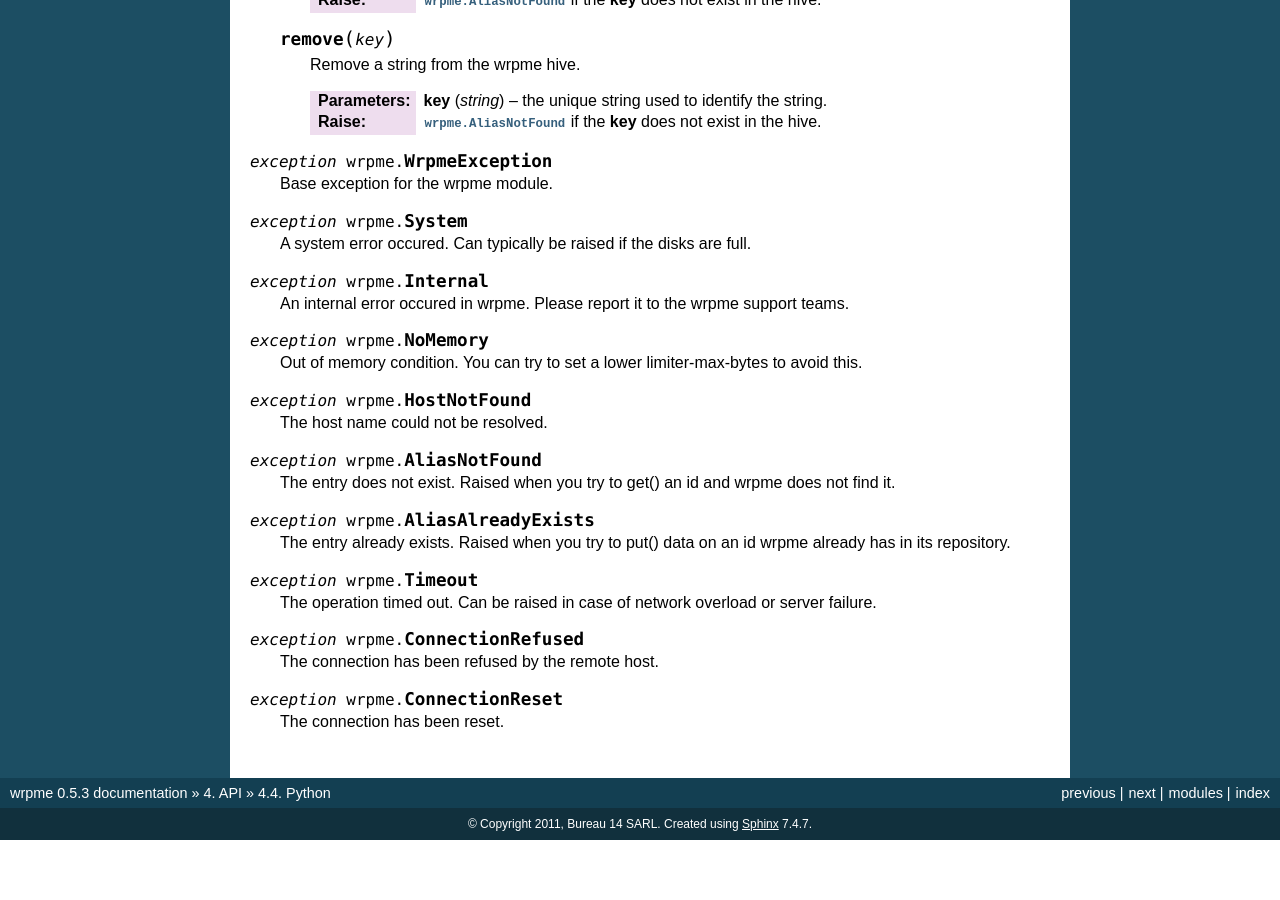
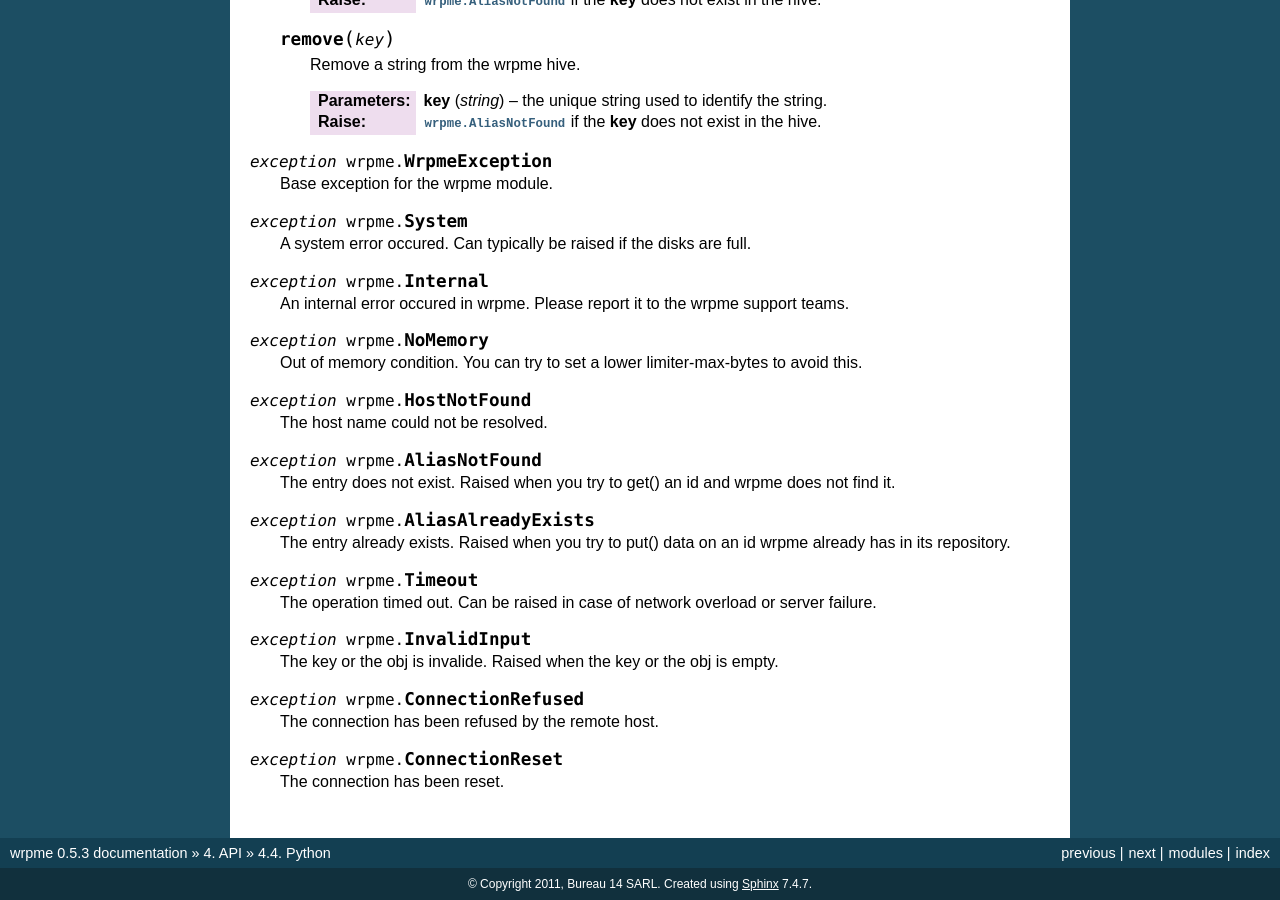
Before and after one commit to iltommi/qdb-documentation, a Sphinx documentation site: the page built from source/api/python.rst, in a window 1280 px wide and 900 px high, scrolled down 2730 px. Built offline with Sphinx 7.4.7, drawn with Linux system fonts in a browser that asks for light colours; formulas are drawn with MathJax 3; before the commit the page ends 3570 px from its top, so only the background shows below that.

Commit message:
update python api doc : new exception

```diff
--- a/source/api/python.rst
+++ b/source/api/python.rst
@@ -150,6 +150,10 @@ Reference
 
     The operation timed out. Can be raised in case of network overload or server failure.
 
+.. py:exception:: InvalidInput
+
+    The key or the obj is invalide. Raised when the key or the obj is empty.
+
 .. py:exception:: ConnectionRefused
 
     The connection has been refused by the remote host.
```
